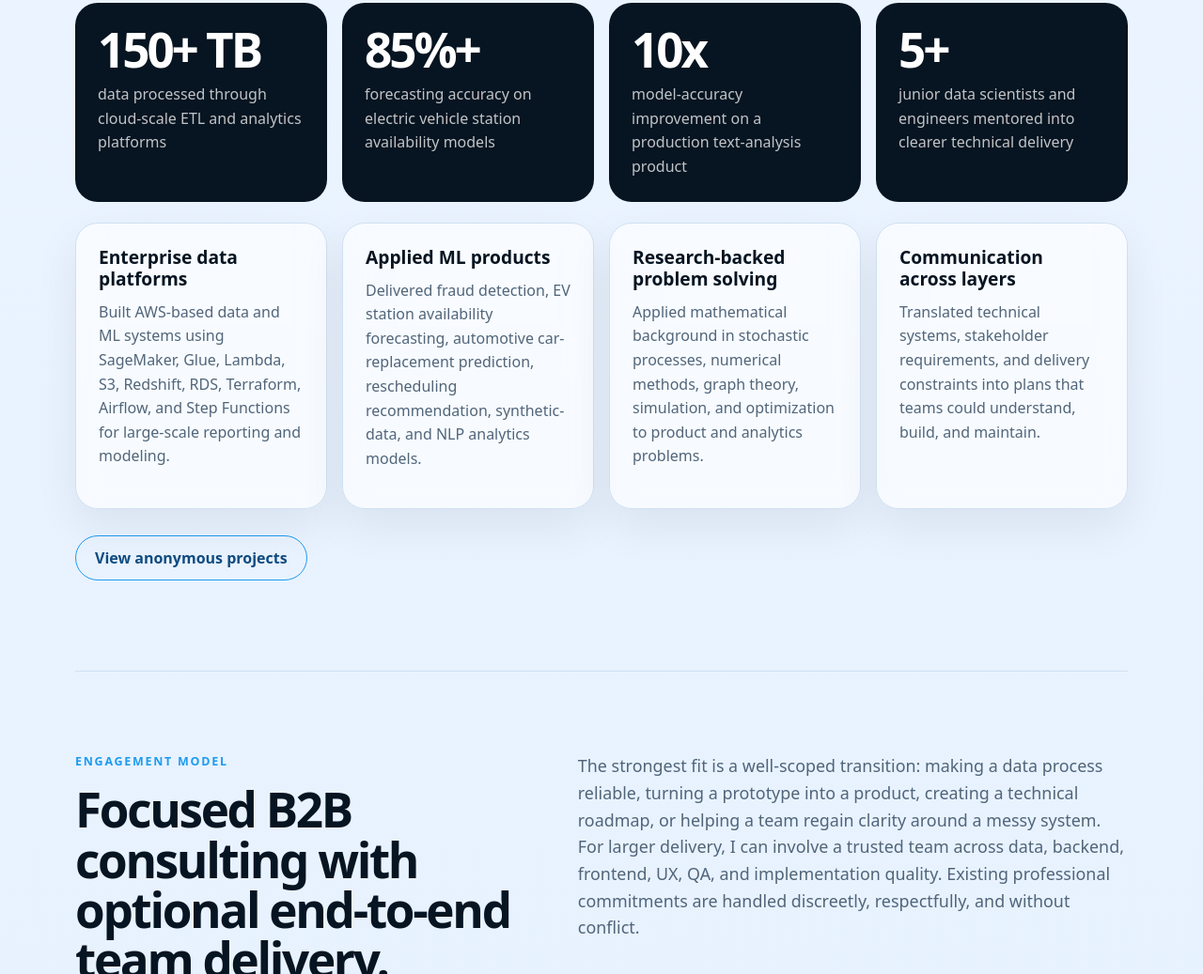
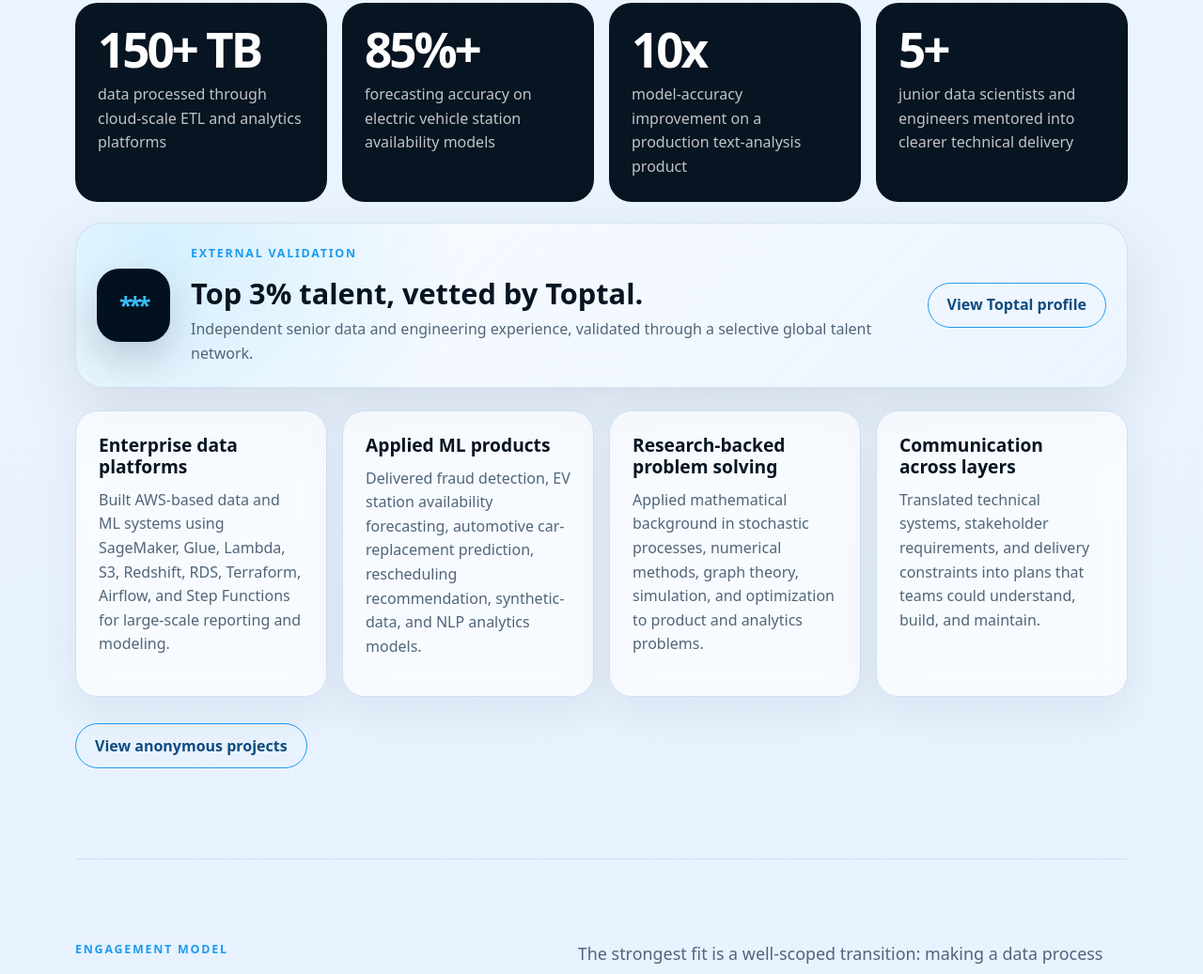
Before and after one commit to FarisHambo-Node/FarisHambo-Node.github.io, a plain HTML site: page index.html in a window 1280 px wide. Shown: the part 4864-5901 px from the top of the page at 94% size. Drawn offline with Linux system fonts and the light colour scheme.

Commit message:
feat: toptal update

```diff
--- a/index.html
+++ b/index.html
@@ -279,6 +279,30 @@
           </div>
         </div>
 
+        <aside class="talent-badge" aria-label="External validation">
+          <div class="talent-stars" aria-hidden="true">
+            <span>*</span>
+            <span>*</span>
+            <span>*</span>
+          </div>
+          <div>
+            <p class="eyebrow">External validation</p>
+            <h3>Top 3% talent, vetted by Toptal.</h3>
+            <p>
+              Independent senior data and engineering experience, validated through a selective global talent
+              network.
+            </p>
+          </div>
+          <a
+            class="button secondary"
+            href="https://www.toptal.com/developers/resume/faris-hambo#pY00gk"
+            target="_blank"
+            rel="noreferrer"
+          >
+            View Toptal profile
+          </a>
+        </aside>
+
         <div class="proof-list">
           <article>
             <h3>Enterprise data platforms</h3>
--- a/styles.css
+++ b/styles.css
@@ -594,6 +594,47 @@ h3 {
   color: rgba(255, 255, 255, 0.75);
 }
 
+.talent-badge {
+  display: grid;
+  grid-template-columns: auto minmax(0, 1fr) auto;
+  gap: 22px;
+  align-items: center;
+  margin: 20px 0 24px;
+  border: 1px solid rgba(207, 224, 242, 0.9);
+  border-radius: 30px;
+  background:
+    radial-gradient(circle at 8% 15%, rgba(56, 189, 248, 0.18), transparent 20rem),
+    linear-gradient(135deg, rgba(255, 255, 255, 0.72), rgba(238, 246, 255, 0.58));
+  box-shadow: 0 22px 66px rgba(3, 17, 31, 0.1);
+  backdrop-filter: blur(18px);
+  padding: 22px;
+}
+
+.talent-badge h3 {
+  margin-bottom: 8px;
+  font-size: clamp(1.35rem, 2.4vw, 2rem);
+}
+
+.talent-badge p:not(.eyebrow) {
+  margin-bottom: 0;
+  color: var(--muted);
+}
+
+.talent-stars {
+  display: flex;
+  align-items: center;
+  justify-content: center;
+  width: 78px;
+  height: 78px;
+  border-radius: 24px;
+  background: var(--navy);
+  box-shadow: 0 18px 44px rgba(3, 17, 31, 0.18);
+  color: var(--cyan);
+  font-size: 1.55rem;
+  font-weight: 900;
+  letter-spacing: -0.14em;
+}
+
 .proof-list {
   display: grid;
   grid-template-columns: repeat(4, minmax(0, 1fr));
@@ -841,6 +882,10 @@ h3 {
     grid-template-columns: 1fr;
   }
 
+  .talent-badge {
+    grid-template-columns: 1fr;
+  }
+
   .case-card > .eyebrow,
   .case-card > h2,
   .case-card > p,
```
